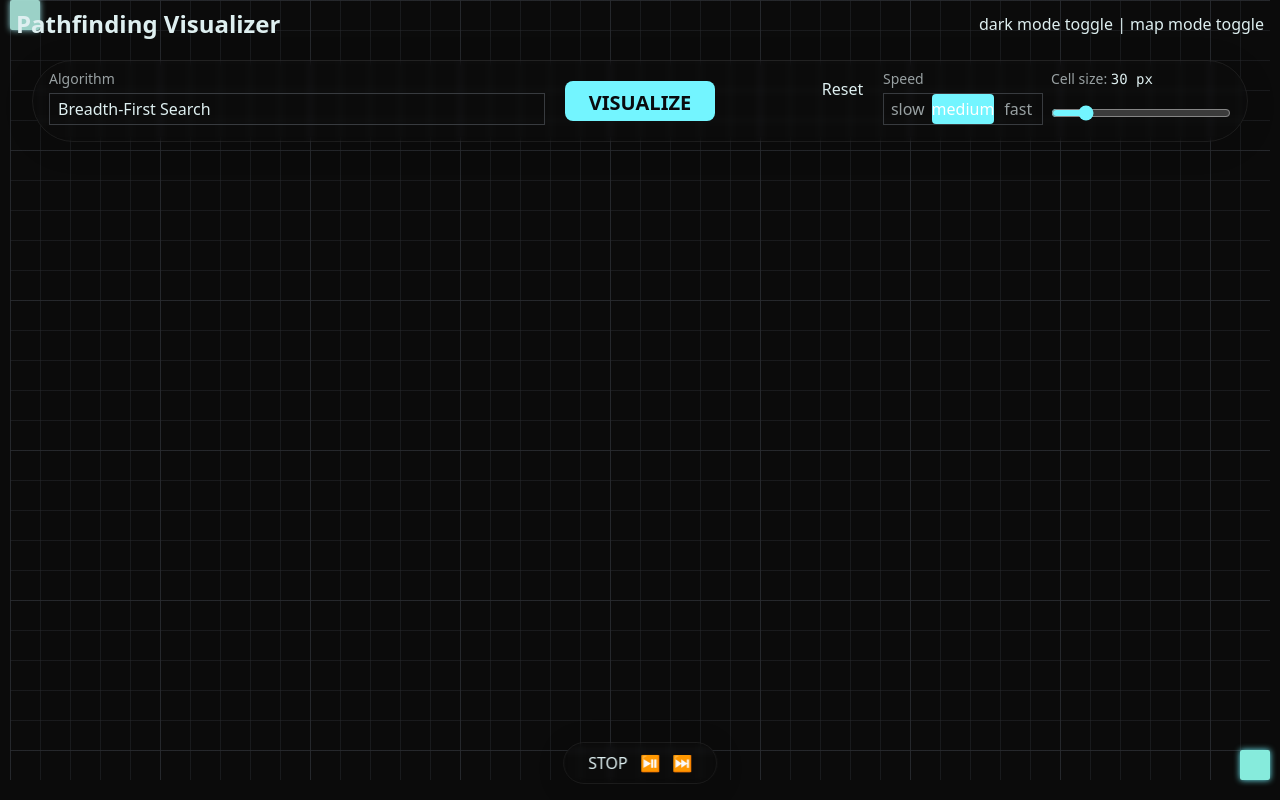
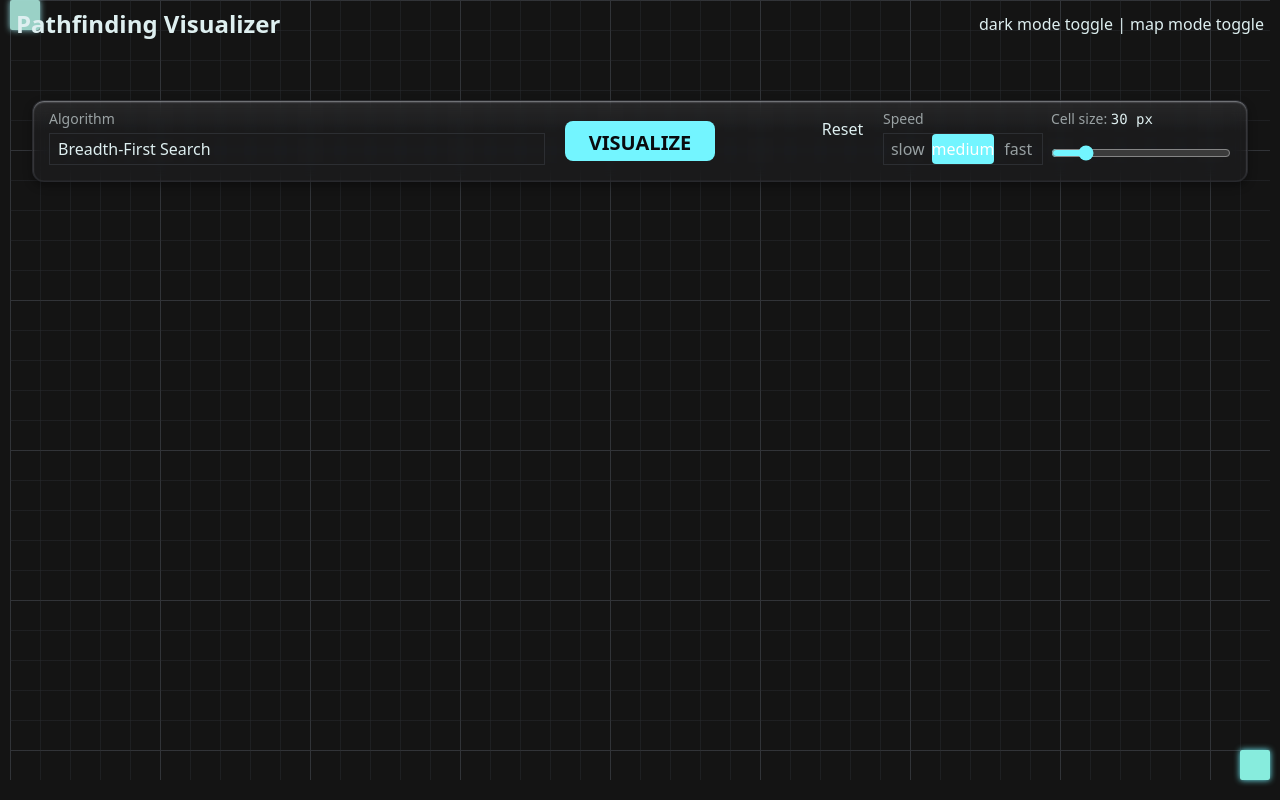
Before and after one commit to Willgxnzalez/pathfinder-visualizer, a React (Vite) app: page / in a window 1280 px wide. Built offline with nearby package versions, Linux system fonts and the light colour scheme.

Commit message:
update animation state handling and CSS variables for better theme integration

```diff
--- a/src/App.tsx
+++ b/src/App.tsx
@@ -23,7 +23,7 @@ export default function App() {
     const [cellMax, setCellMax] = useState<number>(120);
     const [cellStep, setCellStep] = useState<number>(5);
 
-    const animationStateRef = useRef(animationState);
+    const animationStateRef = useRef<AnimationState>(animationState);
     const speedRef = useRef(speed);
     const generatorRef = useRef<Generator<AnimationStep, PathfindingResult, unknown> | null>(null);
     const pauseResolveRef = useRef<(() => void) | null>(null);
@@ -163,7 +163,7 @@ export default function App() {
     }, [grid]);
 
     return (
-        <div className="w-screen h-screen text-text-main relative overflow-hidden bg-background-1">
+        <div className="w-screen h-screen text-text-main relative overflow-hidden bg-bg-1">
             <header className="w-full absolute left-0 top-0 flex justify-between items-center px-4 py-2 z-10 pointer-events-none">
                 <h1 className="text-2xl font-bold text-text-main">Pathfinding Visualizer</h1>
                 <div className="pointer-events-auto">dark mode toggle | map mode toggle</div>
@@ -190,11 +190,13 @@ export default function App() {
                     onCellSizeChange={handleCellSizeChange}
                 />
 
-                <div className="fixed bottom-4 left-1/2 -translate-x-1/2 flex items-center gap-3 px-6 py-2 rounded-full glass shadow-lg">
-                    <button onClick={handleStop}>STOP</button>
-                    <button onClick={handlePlayPause}>⏯</button>
-                    <button onClick={handleStep}>⏭</button>
-                </div>
+                {(animationStateRef.current === 'running' || animationStateRef.current === 'paused' || animationStateRef.current === 'stepping') && (
+                    <div className="fixed bottom-4 left-1/2 -translate-x-1/2 flex items-center gap-3 px-6 py-2 rounded-xl glass shadow-lg">
+                        <button onClick={handleStop}>STOP</button>
+                        <button onClick={handlePlayPause}>⏯</button>
+                        <button onClick={handleStep}>⏭</button>
+                    </div>
+                )}
             </div>
         </div>
     );
--- a/src/components/ToolBar.tsx
+++ b/src/components/ToolBar.tsx
@@ -1,5 +1,6 @@
 import React from "react";
 import { Algorithm, AnimationState } from "../types";
+import clsx from "clsx";
 
 interface ToolBarProps {
     mapMode: boolean;
@@ -35,7 +36,7 @@ export default function ToolBar({
 }: ToolBarProps) {
     const isAnimating = animationState !== "idle";
 
-    const controlBoxClass = "min-w-[120px] h-8 bg-transparent flex items-center border transition-all border-border-main text-text-main" +
+    const controlBoxClass = "min-w-[120px] h-8 bg-transparent flex items-center border transition-all border-bdr text-text-main" +
         (isAnimating ? " opacity-50 cursor-not-allowed" : "");
     const speedBtnClass = (active: boolean) =>
         "flex-1 h-full px-0 m-0 rounded border-none transition-all text-base font-medium outline-none " +
@@ -45,14 +46,16 @@ export default function ToolBar({
 
     return (
         <div
-            className="
-                fixed glass top-15 left-1/2 -translate-x-1/2 px-4 py-2
-                w-[95vw]
-                flex gap-5
-                transition-all duration-300
-                rounded-full
-                z-20
-            "
+            className={
+                clsx(
+                    "fixed glass top-25 left-1/2 -translate-x-1/2 px-4 py-2",
+                    "w-[95vw]",
+                    "flex gap-5",
+                    "transition-all duration-300",
+                    "rounded-xl",
+                    "z-20"
+                )
+            }
         >
             {/* Left Side controls */}
             <div className="flex flex-col gap-1 min-w-0 justify-start flex-1">
--- a/src/styles/grid.css
+++ b/src/styles/grid.css
@@ -2,12 +2,13 @@
   /* === GRID BACKGROUND === */
   .grid-background {
     @apply relative w-full h-full;
+    background-color: var(--color-bg-1);
 
     background-image:
       linear-gradient(to right, oklch(0.3 0.01 260 / 0.45) 1px, transparent 1px),
       linear-gradient(to bottom, oklch(0.3 0.01 260 / 0.45) 1px, transparent 1px),
-      linear-gradient(to right, oklch(0.3 0.01 260 / 0.7) 1px, transparent 1px),
-      linear-gradient(to bottom, oklch(0.3 0.01 260 / 0.7) 1px, transparent 1px);
+      linear-gradient(to right, oklch(0.4 0.01 260 / 0.7) 1px, transparent 1px),
+      linear-gradient(to bottom, oklch(0.4 0.01 260 / 0.7) 1px, transparent 1px);
 
     background-size:
       var(--cell-size, 25px) var(--cell-size, 25px),
@@ -23,9 +24,8 @@
   }
 
   .node-wall {
-    background-color: rgba(100, 100, 160, 0.1);
+    background-color: var(--color-bg-2);
     box-shadow: 0 5px 30px rgba(0,0,0, 0.15);
-    border: 1px solid rgba(80, 80, 110, 0.3);
   }
 
   .node-visited {
--- a/src/styles/theme.css
+++ b/src/styles/theme.css
@@ -1,25 +1,42 @@
 @theme {
-  /* === Surface layers === */
-  --color-background-1: oklch(0.15 0 0); /* darkest - app background */
+  /* === Background Layers === */
+  --color-bg-1: oklch(0.19 0 0); /* base app background */
+  --color-bg-2: oklch(0.3 0.01 270); /* raised surfaces */
+  --color-bg-glass: color-mix(in oklch, var(--color-bg-2) 25%, transparent);
 
-  /* === Typography === */
+  /* === Borders === */
+  --color-bdr: oklch(0.3 0.009 270);
+  --color-bdr-glass: color-mix(in oklch, var(--color-bdr) 80%, transparent);
+  --color-bdr-muted: oklch(0.25 0.008 260 / 0.3);
+
+  /* === Accents === */
+  --color-primary: oklch(0.83 0.068 200.67);
+  --color-secondary: oklch(0.4 0.078 203.15);
+  --color-accent: oklch(0.9 0.115 202.18);
+  --color-accent-hover: oklch(0.8 0.13 202.18);
+
+  /* === Text === */
   --color-text-main: oklch(0.94 0.018 201.11);
   --color-text-muted: oklch(0.70 0.010 215.90);
   --color-text-invert: oklch(0.15 0.010 270);
-
-  /* === Border === */
-  --color-border-main: oklch(0.35 0.009 260);
-  --color-border-muted: oklch(0.25 0.008 260);
-
-  --color-primary: oklch(0.8359 0.068 200.67);
-  --color-secondary: oklch(0.5269 0.078 203.15);
-  --color-accent: oklch(0.9 .115 202.18);
-  --color-accent-hover: oklch(0.80 0.13 202.18);
 }
 
+
 .glass {
-  backdrop-filter: blur(3px);
-  background-color: transparent;
-  box-shadow: 0 5px 30px rgba(0,0,0, 0.15);
-  border: 1px solid rgba(70, 70, 70, 0.3);
+  backdrop-filter: blur(8px) saturate(150%);
+  background-color: var(--color-bg-glass);
+  border: 1px solid var(--color-bdr-glass);
+  box-shadow:
+    inset 0 1px 2px oklch(0.85 0.015 270 / 0.6), /* subtle top highlight */
+    0 4px 8px oklch(0 0 0 / 0.35);              /* lifted outer shadow */
+  transition: background-color 0.3s ease, box-shadow 0.3s ease;
 }
+
+.glass::before {
+  content: "";
+  position: absolute;
+  inset: 0;
+  border-radius: inherit;
+  background: linear-gradient(to bottom, oklch(1 0 0 / 0.06), transparent 40%);
+  pointer-events: none;
+}
```
